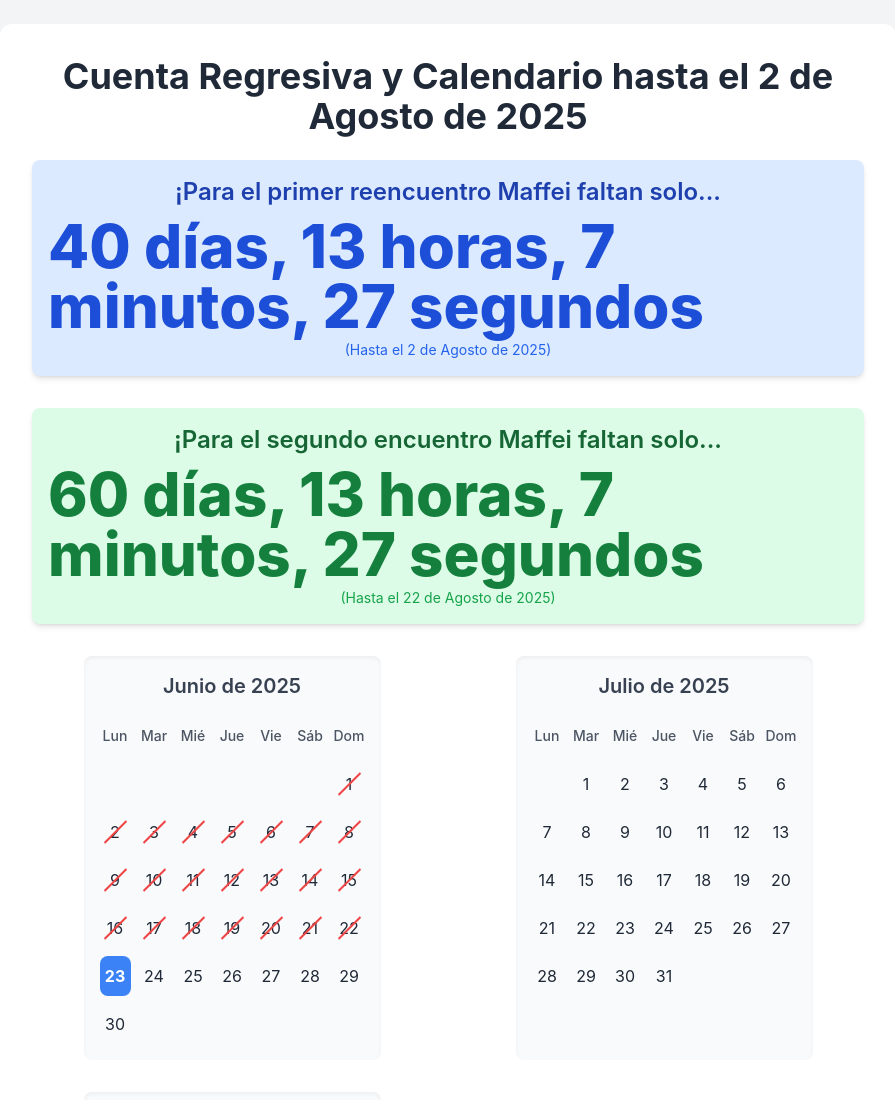
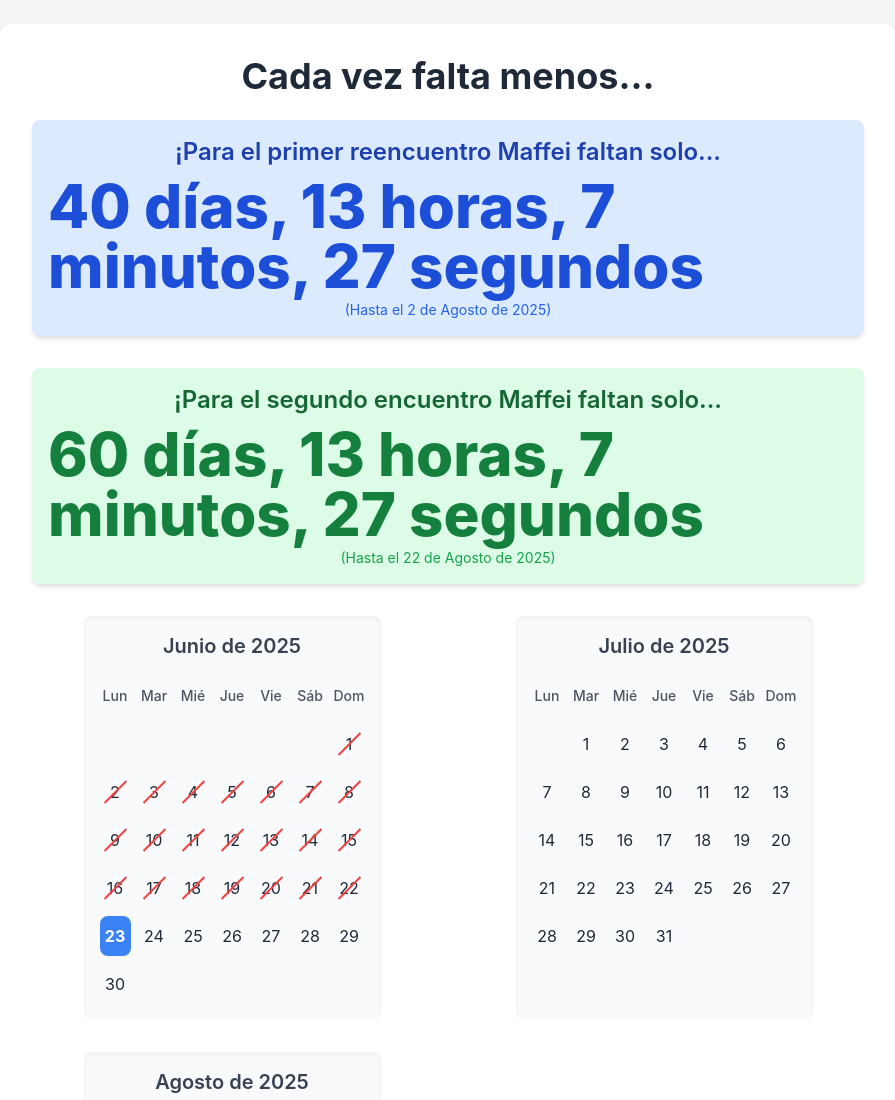
Before and after one commit to buclesraros27/primerreencuentro, a plain HTML site: page index.html in a window 1280 px wide. Shown: the top 1100 px of the page, without its empty margins (192-1087 px from the left). Drawn offline with nearby package versions, Linux system fonts and the light colour scheme.

Commit message:
Update index.html

```diff
--- a/index.html
+++ b/index.html
@@ -113,7 +113,7 @@
 
     <div class="bg-white p-6 sm:p-8 rounded-xl shadow-lg w-full max-w-4xl mb-8">
         <h1 class="text-3xl sm:text-4xl font-bold text-center text-gray-800 mb-6">
-            Cuenta Regresiva y Calendario hasta el 2 de Agosto de 2025
+            Cada vez falta menos...
         </h1>
 
         <!-- Contenedor para la primera cuenta regresiva (2 de agosto) -->
```
